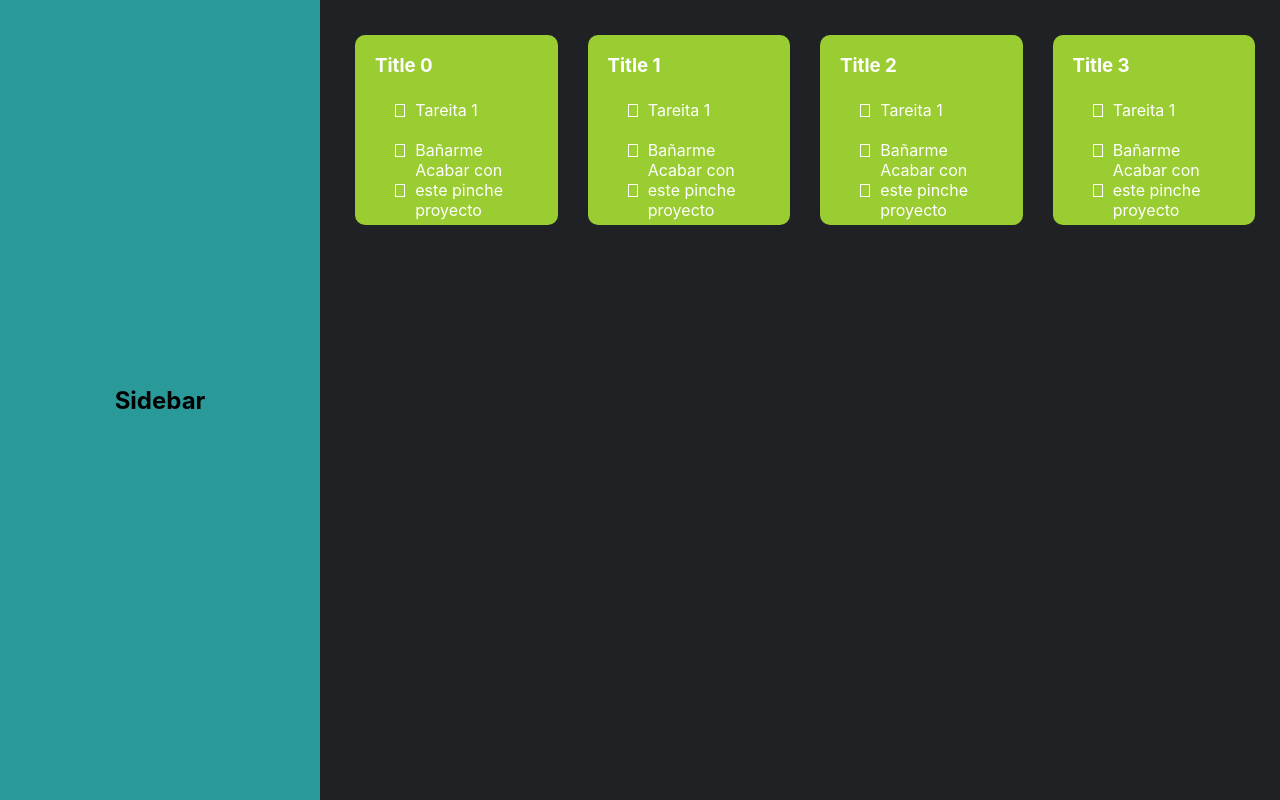
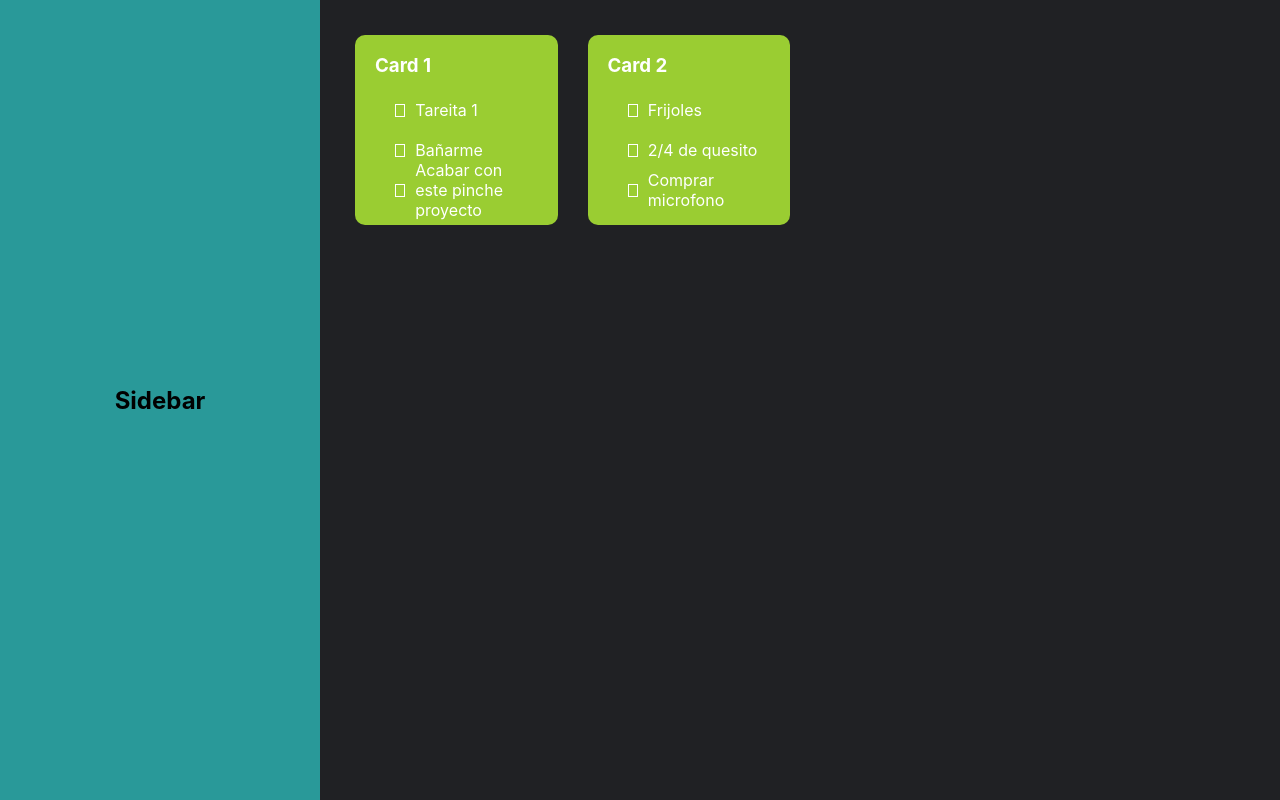
Before and after one commit to Quarzizus/QuarzizusKeep, a React (Vite) app: page / in a window 1280 px wide. Built offline with nearby package versions, Linux system fonts and the light colour scheme.

Commit message:
:bug: Sorting with data

```diff
--- a/src/components/containerTasks/DroppableProvider.tsx
+++ b/src/components/containerTasks/DroppableProvider.tsx
@@ -16,8 +16,8 @@ import { SetStateAction } from "react";
 
 interface props {
   children: JSX.Element | JSX.Element[];
-  items: any[];
-  setItems: React.Dispatch<SetStateAction<any[]>>;
+  items: any;
+  setItems: React.Dispatch<SetStateAction<any>>;
 }
 
 const DroppableProvider = ({ children, items, setItems }: props) => {
@@ -31,8 +31,8 @@ const DroppableProvider = ({ children, items, setItems }: props) => {
     const { active, over } = e;
     if (active.id !== over.id) {
       setItems((items: any[]) => {
-        const oldIndex = items.indexOf(active.id);
-        const newIndex = items.indexOf(over.id);
+        const oldIndex = items[active.id].id;
+        const newIndex = items[over.id].id;
         return arrayMove(items, oldIndex, newIndex);
       });
     }
--- a/src/components/containerTasks/index.tsx
+++ b/src/components/containerTasks/index.tsx
@@ -3,9 +3,10 @@ import "./styles.css";
 import { useState } from "react";
 import { DroppableProvider } from "./DroppableProvider";
 import { ContainerMasonry } from "./styles";
+import { user } from "../../db";
 
 const ContainerTasks = (): JSX.Element => {
-  const [items, setItems] = useState(["0", "1", "2", "3"]);
+  const [items, setItems] = useState(user.taskCards);
 
   const breakpointColumnsObj = {
     default: 4,
@@ -17,11 +18,19 @@ const ContainerTasks = (): JSX.Element => {
   return (
     <DroppableProvider items={items} setItems={setItems}>
       <ContainerMasonry className="WW" breakpointCols={breakpointColumnsObj}>
-        {items.map((element: string, i: number): JSX.Element => {
-          return (
-            <TaskCard key={element} id={element} title={`Title ${element}`} />
-          );
-        })}
+        {items.map(
+          ({
+            id,
+            tasks,
+            title,
+          }: {
+            id: string;
+            tasks: any;
+            title: string;
+          }): JSX.Element => {
+            return <TaskCard key={id} id={id} title={title} tasks={tasks} />;
+          }
+        )}
       </ContainerMasonry>
     </DroppableProvider>
   );
--- a/src/components/taskCard/index.tsx
+++ b/src/components/taskCard/index.tsx
@@ -14,34 +14,24 @@ import { DroppableProvider } from "../containerTasks/DroppableProvider";
 import {
   closestCenter,
   DndContext,
-  DragOverlay,
   KeyboardSensor,
   PointerSensor,
-  useDroppable,
   useSensor,
   useSensors,
 } from "@dnd-kit/core";
 import { restrictToVerticalAxis } from "@dnd-kit/modifiers";
 
-const TaskCard = ({ title, id }: { title: string; id: string }) => {
+const TaskCard = ({
+  title,
+  id,
+  tasks,
+}: {
+  title: string;
+  id: string;
+  tasks: any;
+}) => {
   const [open, setOpen] = useState(false);
-  const [items, setItems] = useState([
-    {
-      id: "0",
-      checked: false,
-      content: "Tareita 1",
-    },
-    {
-      id: "1",
-      checked: true,
-      content: "Bañarme",
-    },
-    {
-      id: "2",
-      checked: false,
-      content: "Acabar con este pinche proyecto",
-    },
-  ]);
+  const [items, setItems] = useState(tasks);
   const { transform, transition, setNodeRef, attributes, listeners } =
     useSortable({
       id: id,
@@ -60,12 +50,17 @@ const TaskCard = ({ title, id }: { title: string; id: string }) => {
       coordinateGetter: sortableKeyboardCoordinates,
     })
   );
+
   const handleDragEnd = (e: any) => {
     const { active, over } = e;
     if (active.id !== over.id) {
+      if (!over) return;
+      if (active.id === over.id) return;
+
       setItems((items: any[]) => {
         const oldIndex = items[active.id].id;
         const newIndex = items[over.id].id;
+        console.log(oldIndex, newIndex);
         return arrayMove(items, oldIndex, newIndex);
       });
     }
@@ -86,7 +81,6 @@ const TaskCard = ({ title, id }: { title: string; id: string }) => {
           >
             {title}
           </h3>
-
           {!open && (
             <Icon icon={faExpandArrowsAlt} {...listeners} {...attributes} />
           )}
@@ -97,7 +91,7 @@ const TaskCard = ({ title, id }: { title: string; id: string }) => {
           onDragEnd={handleDragEnd}
           modifiers={[restrictToVerticalAxis]}
         >
-          <SortableContext items={items} strategy={verticalListSortingStrategy}>
+          <SortableContext items={items}>
             <ul>
               {items.map(
                 ({
@@ -107,7 +101,7 @@ const TaskCard = ({ title, id }: { title: string; id: string }) => {
                   id: string;
                   content: string;
                 }): JSX.Element => {
-                  return <Task key={id} open={open} id={id} text={content} />;
+                  return <Task key={id} id={id} text={content} open={open} />;
                 }
               )}
             </ul>
```
